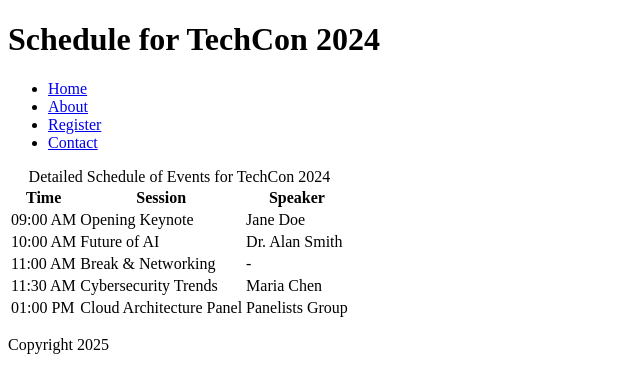
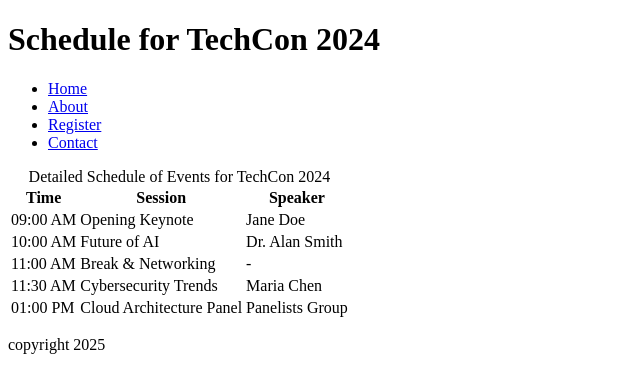
Before and after one commit to leonchepkwony/TechCon_HTML, a plain HTML site: page techcon_website/schedule.html in a window 1280 px wide. Shown: the full height of the page, 0-640 px from the left. Drawn offline with Linux system fonts and the light colour scheme.

Commit message:
updated schedule.html

```diff
--- a/techcon_website/schedule.html
+++ b/techcon_website/schedule.html
@@ -54,7 +54,7 @@
         </table>
     </main>
     <footer>
-        <p>Copyright 2025</p>
+        <p>copyright 2025</p>
     </footer>
 </body>
 </html>
```
